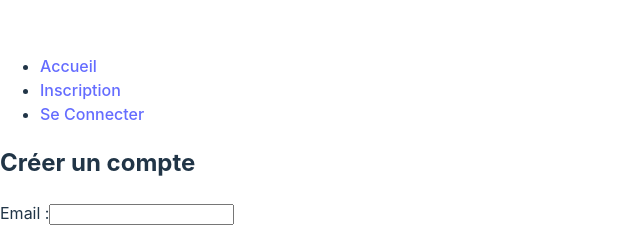
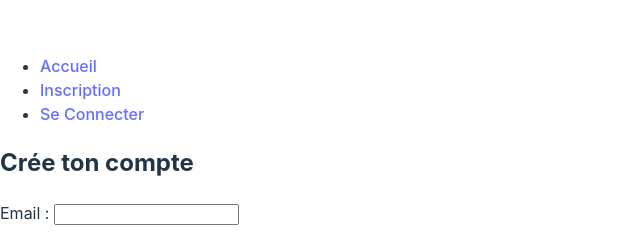
Before and after one commit to KarineDHoshi/Front_projet, a React (Vite) app: page /users in a window 1280 px wide. Shown: the part 160-395 px from the top of the page, without its empty margins (0-640 px from the left). Built offline with nearby package versions, Linux system fonts and the light colour scheme.

Commit message:
LD improving spacing

```diff
--- a/src/components/register/signupForm.jsx
+++ b/src/components/register/signupForm.jsx
@@ -53,11 +53,11 @@ function signupForm () {
 
   return (
     <form onSubmit={handleSubmit}>
-      <h2>Créer un compte</h2>
+      <h2>Crée ton compte</h2>
       {error && <p>{error}</p>}
       {success && <p>{success}</p>}
       <div>
-        <label htmlFor="email">Email :</label>
+        <label htmlFor="email">Email :   </label>
         <input
           type="email"
           id="email"
@@ -68,7 +68,7 @@ function signupForm () {
       </div>
       <br></br>
       <div>
-        <label htmlFor="password">Mot de passe :</label>
+        <label htmlFor="password">Mot de passe :   </label>
         <input
           type="password"
           id="password"
@@ -79,7 +79,7 @@ function signupForm () {
       </div>
       <br></br>
       <div>
-        <label htmlFor="password-confirmation">Confirme ton mot de passe :</label>
+        <label htmlFor="password-confirmation">Confirme ton mot de passe :   </label>
         <input
           type="password"
           id="password-confirmation"
```
